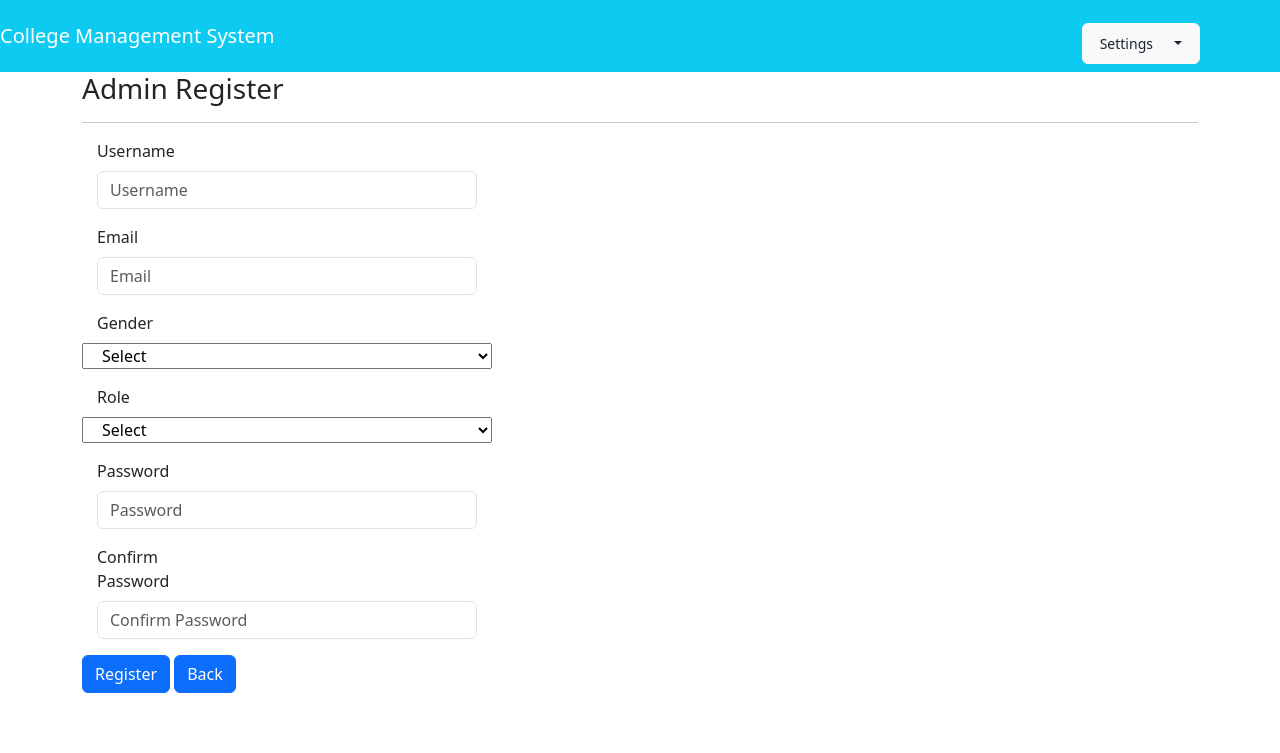
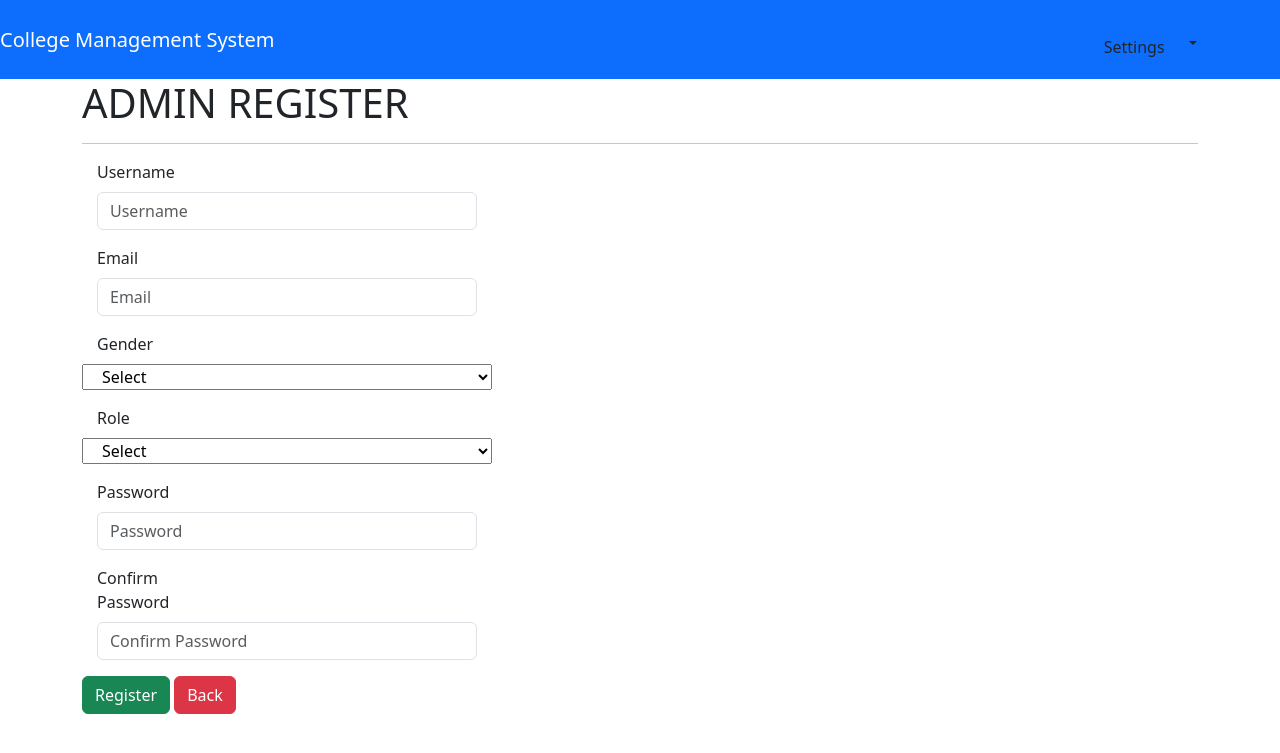
Before and after one commit to subho781/Minor_Project_MCA, a CodeIgniter app: page /database/index.php/welcome/adminSignup in a window 1280 px wide. Shown: the top 753 px of the page. Run offline with CodeIgniter, Linux system fonts and the light colour scheme; data that the repository does not hold is empty; some libraries are stand-ins or nearby versions.

Commit message:
Front
design

```diff
--- a/application/views/inc/header.php
+++ b/application/views/inc/header.php
@@ -7,12 +7,12 @@
 		<link rel="stylesheet" href="<?php echo base_url('assets/css/bootstrap.min.css');?>">
 		</head>
 	<body>
-		<nav class="navbar navbar-expand-lg navbar-info bg-info">
+		<nav class="navbar navbar-expand-lg navbar-primary bg-primary">
 		  <a href="#" class="navbar-brand" style="color: #fff;">College Management System </a>
 
 			<div class="col-lg-2 ml-auto" style="margin-top: 15px;" id="">
-				<div class="btn btn-group btn-light btn-sm">
-					<a href="#" class="btn btn-sm">Settings</a>
+				<div class="btn btn-group btn-active btn-sm">
+					<a href="#" class="btn btn-md">Settings</a>
 					<a href="#" class="btn btn-sm dropdown-toggle" data-toggle="dropdown" aria-expanded="false">
 						<span class="caret"></span></a>
 					<ul class="dropdown-menu">
--- a/application/views/login.php
+++ b/application/views/login.php
@@ -14,7 +14,7 @@
 			</div>
 		<?php endif; ?>
 
-		<h3>Admin Login</h3>
+		<h1>ADMIN LOGIN</h1>
 		<hr>
 
 		<div class="row">
--- a/application/views/register.php
+++ b/application/views/register.php
@@ -14,7 +14,7 @@
 			</div>
 		<?php endif; ?>
 
-		<h3>Admin Register</h3>
+		<h1>ADMIN REGISTER</h1>
 		<hr>
 		<div class="row">
 			<div class="col-md-6">
@@ -121,8 +121,8 @@
 			</div>
 		</div>
 
-		<button type="submit" class="btn btn-primary">Register</button>
-		<?php echo anchor("welcome", "Back", ['class'=>'btn btn-primary']); ?>
+		<button type="submit" class="btn btn-success">Register</button>
+		<?php echo anchor("welcome", "Back", ['class'=>'btn btn-danger']); ?>
 
 		<?php echo form_close(); ?>
 	</div>
```
